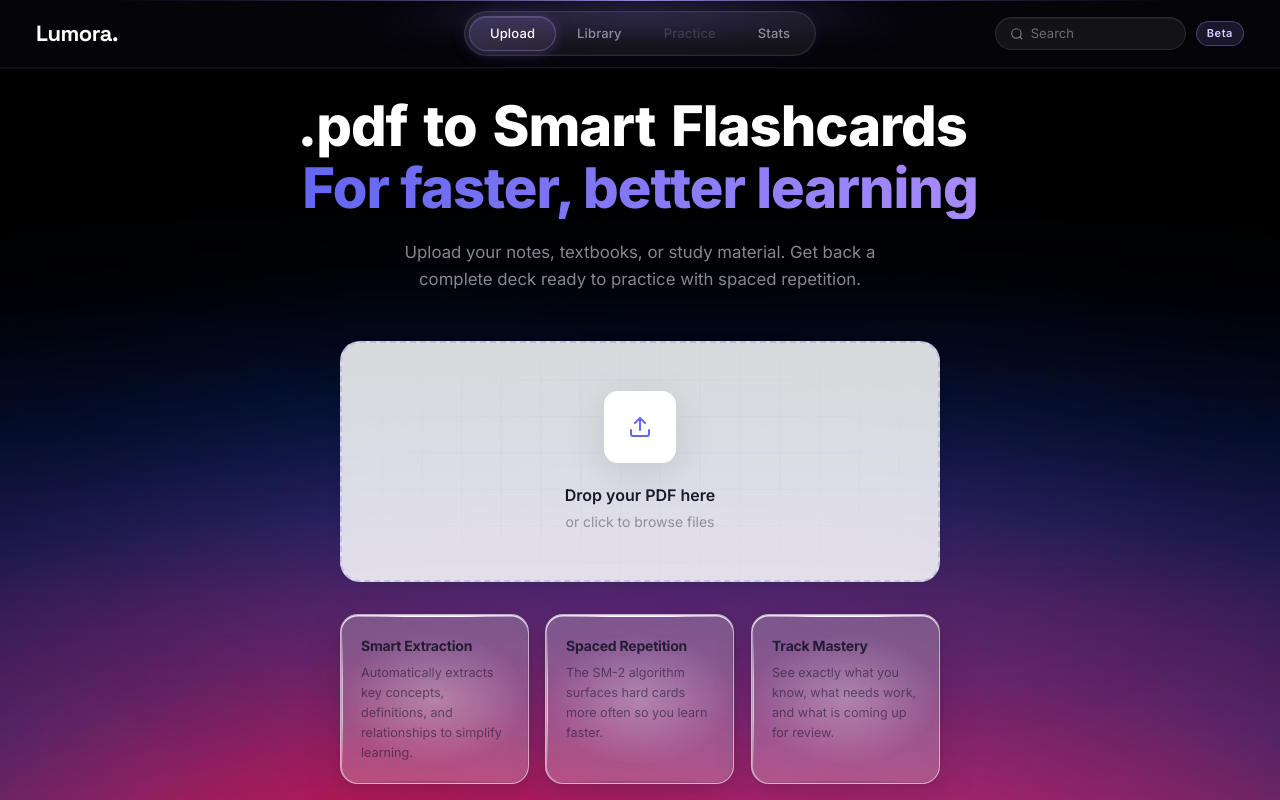
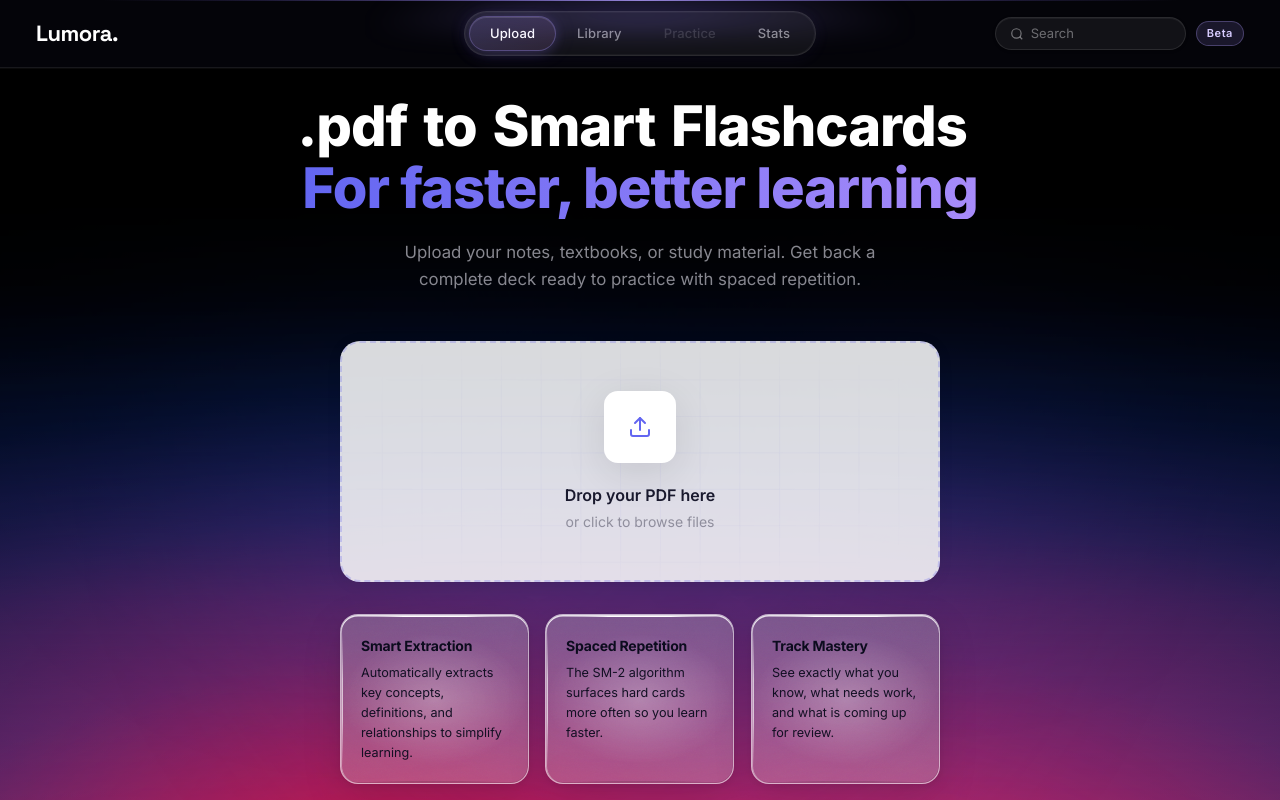
Before and after one commit to Aryan457dwivedi/flashcard-engine, a Next.js app: page / in a window 1280 px wide. Shown: the top 800 px of the page. Built offline with nearby package versions, Linux system fonts and the light colour scheme.

Commit message:
Update Upload.tsx

```diff
--- a/app/components/Upload.tsx
+++ b/app/components/Upload.tsx
@@ -284,7 +284,7 @@ function CometFeatureCard({ title, desc }: { title: string; desc: string }): Rea
           fontWeight: 650,
           fontSize: '0.875rem',
           marginBottom: '0.45rem',
-          color: 'rgba(12,12,30,0.80)',
+          color: 'rgba(12,12,30,1)',
           position: 'relative',
           zIndex: 15,
           letterSpacing: '-0.015em',
@@ -292,7 +292,7 @@ function CometFeatureCard({ title, desc }: { title: string; desc: string }): Rea
           {title}
         </p>
         <p style={{
-          color: 'rgba(12,12,30,0.50)',
+          color: 'rgba(12,12,30,0.95)',
           fontSize: '0.79rem',
           lineHeight: '1.58',
           position: 'relative',
```
